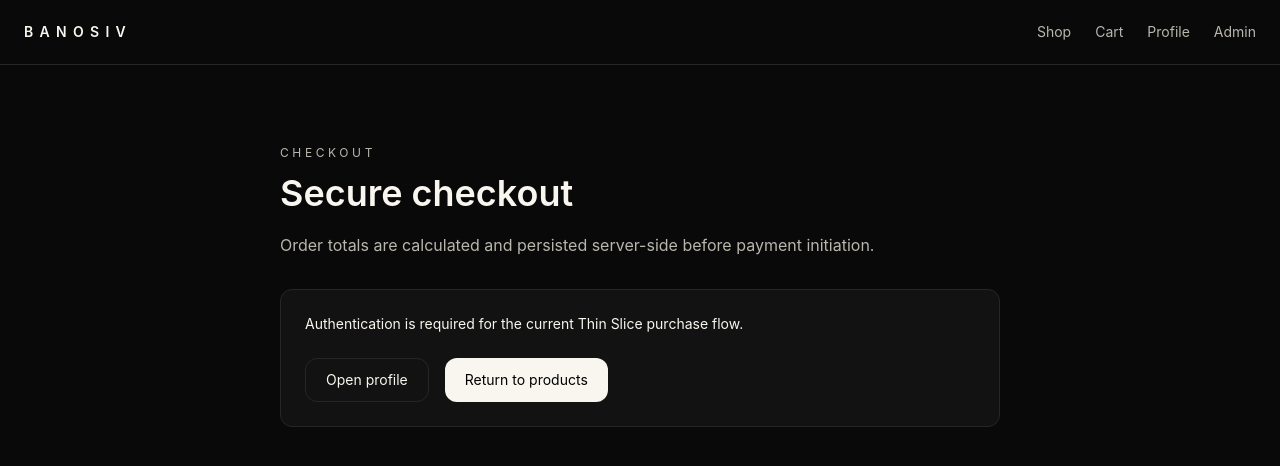
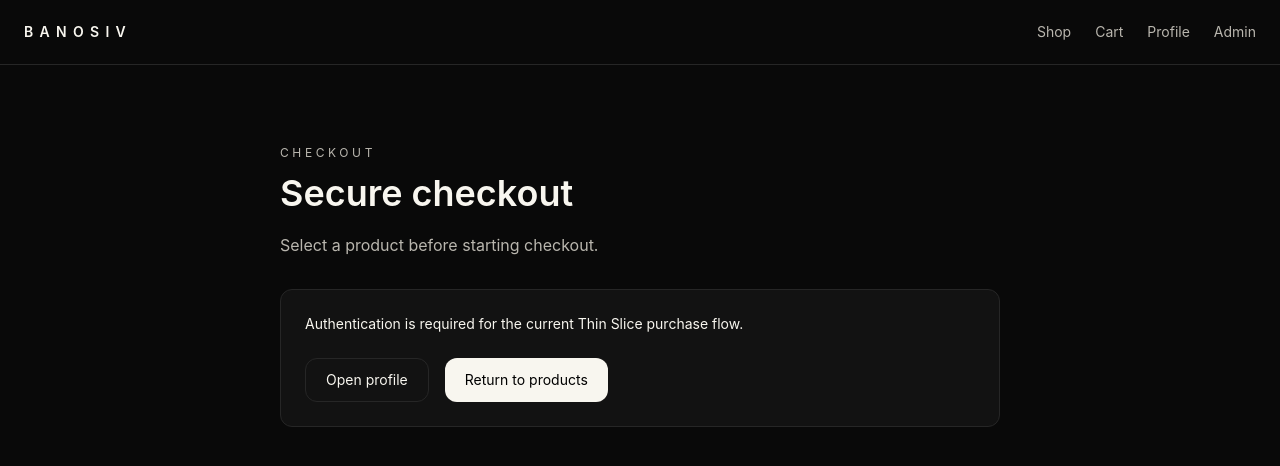
Before and after one commit to Mohsen-Salamat/banosiv-platform, a Next.js app: page /checkout in a window 1280 px wide. Shown: the top 466 px of the page. Built offline with nearby package versions, Linux system fonts and the light colour scheme.

Commit message:
Refactor CheckoutPage to use async searchParams

```diff
--- a/app/checkout/page.tsx
+++ b/app/checkout/page.tsx
@@ -1,5 +1,53 @@
 import Link from "next/link";
 
-export default function CheckoutPage({ searchParams }: { searchParams: Promise<{ product?: string; payment?: string }> }) {
-  return <section className="mx-auto max-w-3xl px-6 py-20"><p className="text-xs uppercase tracking-[0.3em] text-muted">Checkout</p><h1 className="mt-3 text-4xl font-semibold">Secure checkout</h1><p className="mt-5 text-muted">{searchParams ? "Order totals are calculated and persisted server-side before payment initiation." : ""}</p><div className="mt-8 rounded-xl border border-line bg-panel p-6"><p className="text-sm">Authentication is required for the current Thin Slice purchase flow.</p><div className="mt-6 flex gap-4"><Link href="/profile" className="inline-flex min-h-11 items-center rounded-xl border border-line px-5 text-sm">Open profile</Link><Link href="/products" className="inline-flex min-h-11 items-center rounded-xl bg-foreground px-5 text-sm text-black">Return to products</Link></div></div></section>;
-}
+type SearchParams = {
+  product?: string;
+  payment?: string;
+};
+
+export default async function CheckoutPage({
+  searchParams,
+}: {
+  searchParams: Promise<SearchParams>;
+}) {
+  const params = await searchParams;
+  const hasContext = Boolean(params.product || params.payment);
+
+  return (
+    <section className="mx-auto max-w-3xl px-6 py-20">
+      <p className="text-xs uppercase tracking-[0.3em] text-muted">
+        Checkout
+      </p>
+
+      <h1 className="mt-3 text-4xl font-semibold">Secure checkout</h1>
+
+      <p className="mt-5 text-muted">
+        {hasContext
+          ? "Order totals are calculated and persisted server-side before payment initiation."
+          : "Select a product before starting checkout."}
+      </p>
+
+      <div className="mt-8 rounded-xl border border-line bg-panel p-6">
+        <p className="text-sm">
+          Authentication is required for the current Thin Slice purchase flow.
+        </p>
+
+        <div className="mt-6 flex gap-4">
+          <Link
+            href="/profile"
+            className="inline-flex min-h-11 items-center rounded-xl border border-line px-5 text-sm"
+          >
+            Open profile
+          </Link>
+
+          <Link
+            href="/products"
+            className="inline-flex min-h-11 items-center rounded-xl bg-foreground px-5 text-sm text-black"
+          >
+            Return to products
+          </Link>
+        </div>
+      </div>
+    </section>
+  );
+        }
```
